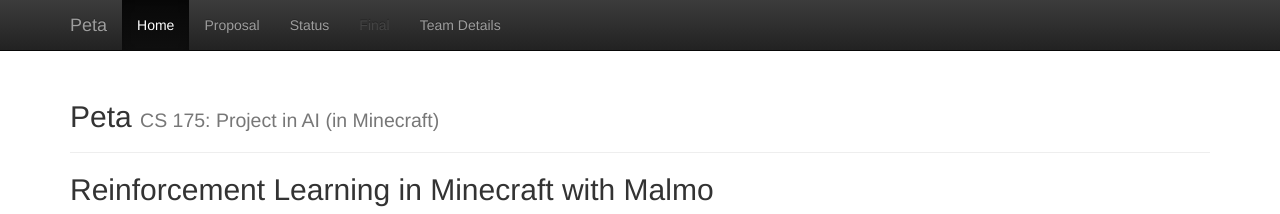
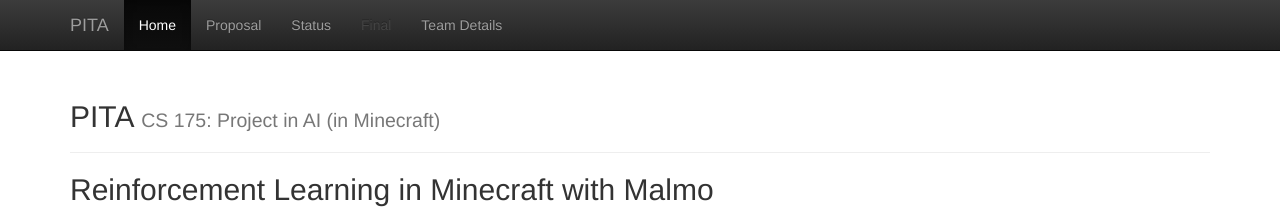
Before and after one commit to mrdanshih/pita, a Jekyll site: the page built from docs/index.md, in a window 1280 px wide. Shown: the top 214 px of the page. Built offline with Jekyll 4.4.1, drawn with Linux system fonts in a browser that asks for light colours.

Commit message:
change name to pita

```diff
--- a/docs/_config.yml
+++ b/docs/_config.yml
@@ -1,9 +1,8 @@
 ###########
 # site.title
 
-title:    'Peta'
-subtitle: 'CS 175: Project in AI (in Minecraft)'
-
+title: "PITA"
+subtitle: "CS 175: Project in AI (in Minecraft)"
 
 #########################
 # more settings
@@ -11,5 +10,5 @@
 markdown: kramdown
 
 exclude:
-- README.md
-- LICENSE.md
+  - README.md
+  - LICENSE.md
```
